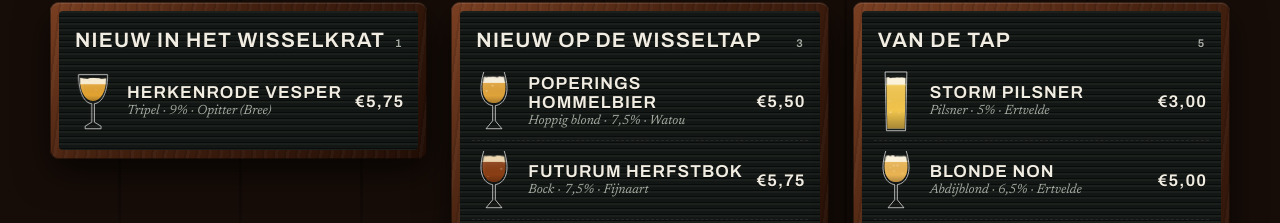
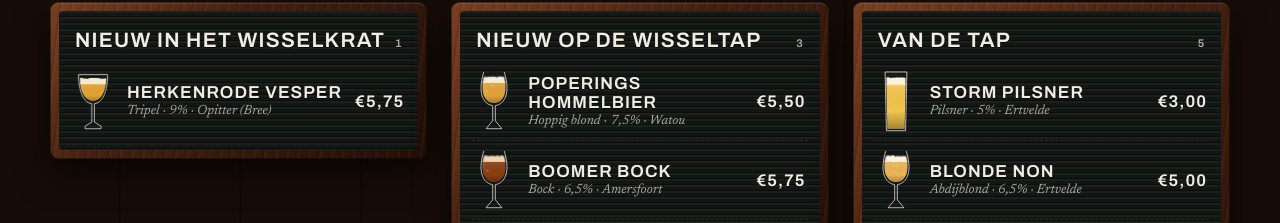
Before and after one commit to mchielsen/bierkaart_pallieter, a plain HTML site: page index.html in a window 1280 px wide. Shown: the part 1715-1938 px from the top of the page. Drawn offline with Linux system fonts and the light colour scheme.

Commit message:
Wisseltap: Futurum Herfstbok vervangen door Boomer Bock van Rock City Brewing (prijs ongewijzigd); A6-kaartje Boomer Bock in drukwerk, kaartje Futurum Herfstbok verwijderd
Co-Authored-By: Claude Opus 5.5 <noreply@anthropic.com>
Claude-Session: https://claude.ai/code/session_0118wkcAPmFnPkPeg16XhEGu

```diff
--- a/index.html
+++ b/index.html
@@ -305,7 +305,7 @@ const B=[
  {id:"guinness",n:"Guinness",c:"tap",p:[P(7)],abv:4.2,st:"Dry stout",br:"St. James's Gate",pl:"Dublin",lc:"IE",ll:[53.343,-6.267],col:"#1b0d07",foam:"#ead9b6",foamH:9,sink:1,g:"pint",pr:[3,1,2,0,0,5],m:["donker"],note:"Droge stout uit Dublin. Geroosterde gerst, koffie en een romige kraag. Kijk naar de belletjes: die zakken naar beneden.",ar:"Koffie en chocolade.",sm:"Zoete mout, bittere hop en geroosterde gerst. Romig en zacht door de stikstof.",ig:"Water, gerstemout, geroosterde en gevlokte gerst, hop en gist."},
  // NU OP DE WISSELTAP
 {id:"hommelbier",n:"Poperings Hommelbier",c:"wisseltap",p:[P(5.5)],abv:7.5,st:"Hoppig blond",br:"Van Eecke",pl:"Watou",lc:"BE",ll:[50.859,2.620],col:"#e0a33a",foam:"#f6eedc",g:"tulip",pr:[3,2,3,2,0,0],m:["hop"],note:"Hoppig blond uit Watou, gebrouwen met hop uit de Poperingse hopstreek (hommel is West-Vlaams voor hop). Kruidig en fris, met 7,5% alcohol.",ar:"Groene hop, gist en licht fruit.",sm:"Vol en kruidig, overgaand in citrus, sinaasappel en grapefruit.",af:"Honingzacht, met een licht kruidige toets en een volle hopsmaak.",ig:"Zomer- en wintergerst, hop uit Poperinge en een eigen gist."},
-{id:"futurumherfstbok",n:"Futurum Herfstbok",c:"wisseltap",p:[P(5.75)],abv:7.5,st:"Bock",br:"Brouwerij De Toekomst",pl:"Fijnaart",lc:"NL",ll:[51.638,4.469],col:"#8a3e14",foam:"#ecd6b0",g:"tulip",pr:[1,3,3,1,0,2],m:["donker"],note:"Herfstbok van Brouwerij De Toekomst uit Fijnaart. Een traditionele bok met 7,5% alcohol."},
+{id:"boomerbock",n:"Boomer Bock",c:"wisseltap",p:[P(5.75)],abv:6.5,st:"Bock",br:"Rock City Brewing",pl:"Amersfoort",lc:"NL",ll:[52.166,5.367],col:"#8a3e14",foam:"#ecd6b0",g:"tulip",pr:[1,3,3,0,0,1],m:["donker"],note:"Bock van Rock City Brewing uit Amersfoort: een knipoog naar de bierboomers en het bewijs dat deze klassieker prima met zijn tijd mee kan. Vol en verwarmend, met 6,5% alcohol.",sm:"Rijke karamelmout, vers gebakken brood, lichte toffee en een subtiele hint van geroosterde mout."},
  {id:"carolusimperial",n:"Gouden Carolus Imperial Dark 2024",c:"wisseltap",p:[P(6.25)],abv:11,st:"Donker sterk",br:"Het Anker",pl:"Mechelen",lc:"BE",ll:[51.028,4.48],col:"#4a1d0d",foam:"#e8d3ad",g:"tulip",pr:[1,4,5,4,0,3],m:["donker"],note:"Keldergerijpte jaargang 2024 van de Cuvée van de Keizer, elk jaar gebrouwen voor de verjaardag van keizer Karel V. Donker en krachtig, met 11% alcohol.",sm:"Pruim, rozijn en karamel; de zoetheid tempert de alcohol."},
  // DONKERE BIEREN
  {id:"carolus",n:"Gouden Carolus",c:"donker",p:[P(5.75)],abv:8.5,st:"Donker sterk",br:"Het Anker",pl:"Mechelen",lc:"BE",ll:[51.028,4.48],col:"#5c2611",foam:"#efdcbc",g:"tulip",pr:[1,4,4,3,0,3],m:["donker"],note:"Mechels donker, genoemd naar keizer Karel V. Karamel, rozijnen en een warme, zoete afdronk.",ar:"Gedroogd fruit zoals dadels, melasse en toffee.",sm:"Karamel, bruine suiker, rozijnen, pruimen en een vleugje drop. Zacht en romig.",af:"Lang en verwarmend, droog en licht kruidig-bitter."},
```
Also changed, not shown: drukwerk/Kaartje Boomer Bock A6 - Biercafé Pallieter.jpg (added), drukwerk/Kaartje Futurum Herfstbok A6 - Biercafé Pallieter.jpg (deleted).
